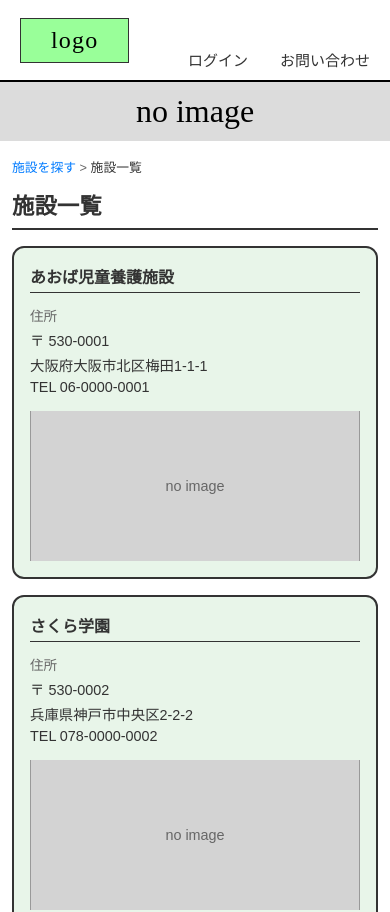
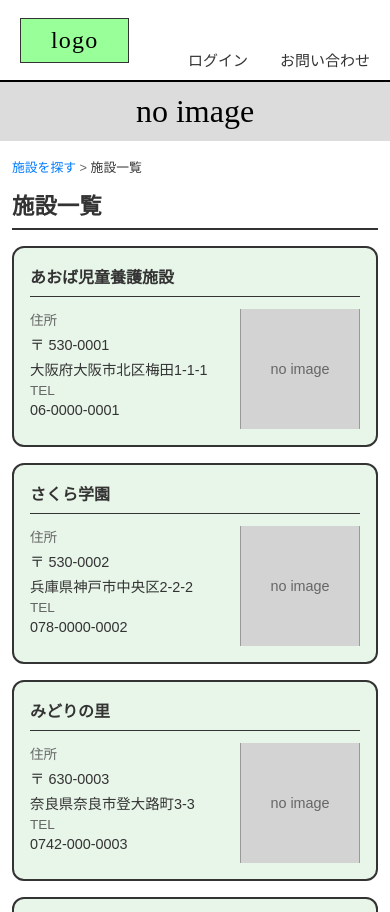
Before and after one commit to 2025-j08/front-end, a Next.js app: page /facilities in a window 390 px wide. Shown: the top 912 px of the page. Built offline with nearby package versions, Linux system fonts and the light colour scheme; some icons are missing.

Commit message:
refactor: スマホ表示時の施設カードレイアウトを改善
施設名をカード上部に配置し全幅で表示
住所情報と画像を横並びレイアウトに統一
画像の縦横比を正方形(120px×120px)に統一

```diff
--- a/src/features/facilities/components/FacilityCard/FacilityCard.module.scss
+++ b/src/features/facilities/components/FacilityCard/FacilityCard.module.scss
@@ -2,15 +2,21 @@
 
 .card {
   display: flex;
-  justify-content: space-between;
-  align-items: stretch;
+  flex-direction: column;
   background-color: $bg-light-green;
   border: 2px solid $border-dark;
   border-radius: 12px;
   padding: 16px;
-  gap: 16px;
+  gap: 12px;
   width: 100%;
   box-sizing: border-box;
+}
+
+.content {
+  display: flex;
+  justify-content: space-between;
+  align-items: stretch;
+  gap: 16px;
 }
 
 .info {
@@ -23,10 +29,10 @@
 .name {
   font-size: 1.1rem;
   font-weight: bold;
-  margin: 0 0 8px 0;
+  margin: 0;
   color: $text-primary;
   border-bottom: 1px solid $border-dark;
-  padding-bottom: 4px;
+  padding-bottom: 8px;
 }
 
 .label {
@@ -81,13 +87,9 @@
 }
 
 @media screen and (max-width: 768px) {
-  .card {
-    flex-direction: column;
-  }
-
   .imageWrapper {
-    width: 100%;
-    height: 150px;
+    width: 120px;
+    height: 120px;
   }
 
   .name {
--- a/src/features/facilities/components/FacilityCard/FacilityCard.tsx
+++ b/src/features/facilities/components/FacilityCard/FacilityCard.tsx
@@ -11,12 +11,14 @@ type FacilityCardProps = {
 export const FacilityCard = ({ facility }: FacilityCardProps) => {
   return (
     <div className={styles.card}>
+      <h2 className={styles.name}>{facility.name}</h2>
+      <div className={styles.content}>
         <div className={styles.info}>
-        <h2 className={styles.name}>{facility.name}</h2>
           <p className={styles.label}>住所</p>
           <p className={styles.postalCode}>〒 {facility.postalCode}</p>
           <p className={styles.address}>{facility.address}</p>
-        <p className={styles.phone}>TEL {facility.phone}</p>
+          <p className={styles.label}>TEL</p>
+          <p className={styles.phone}>{facility.phone}</p>
         </div>
         <div className={styles.imageWrapper}>
           {facility.imagePath ? (
@@ -32,5 +34,6 @@ export const FacilityCard = ({ facility }: FacilityCardProps) => {
           )}
         </div>
       </div>
+    </div>
   );
 };
```
Lines whose indentation alone changed are shown as unchanged.
